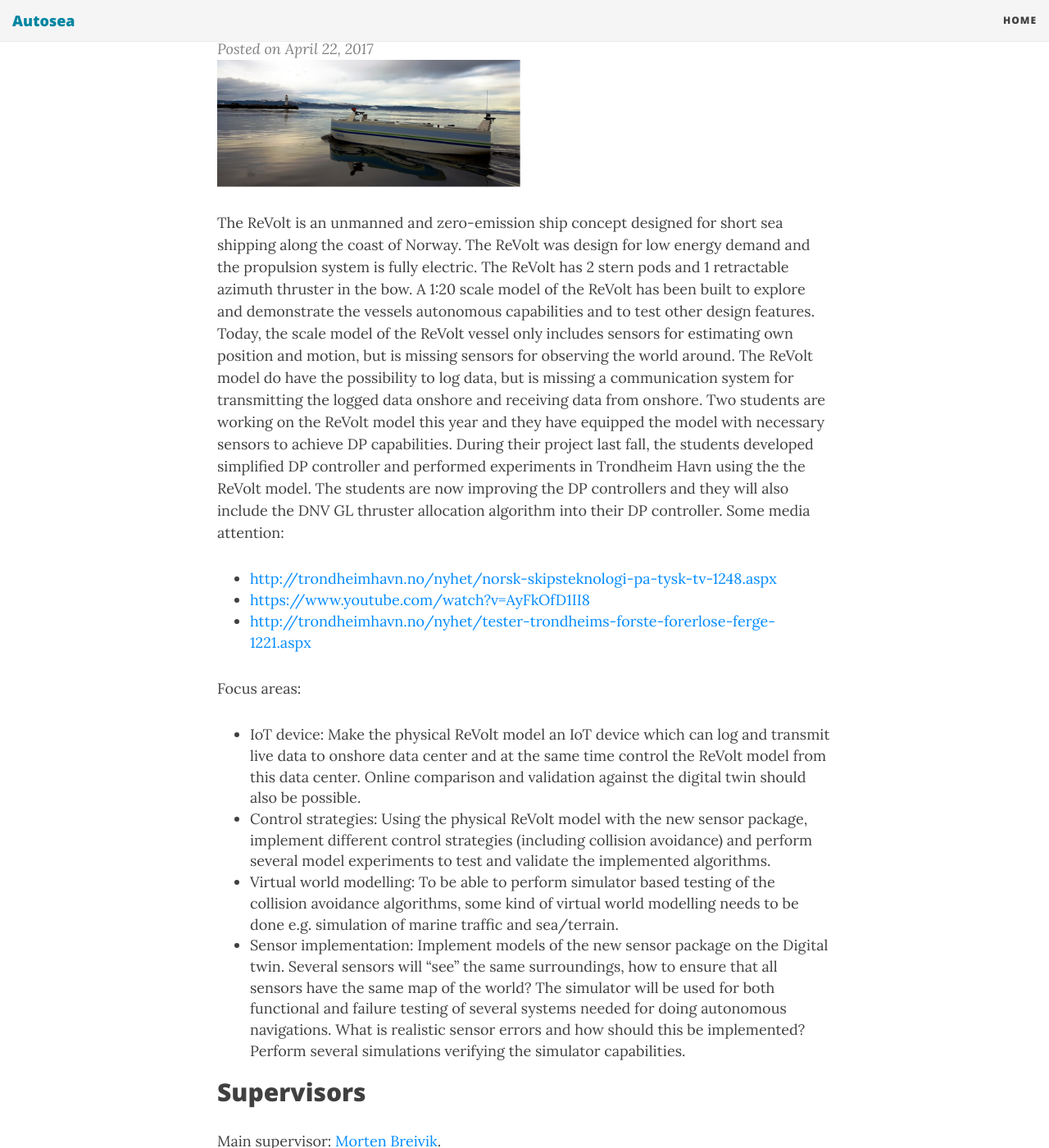
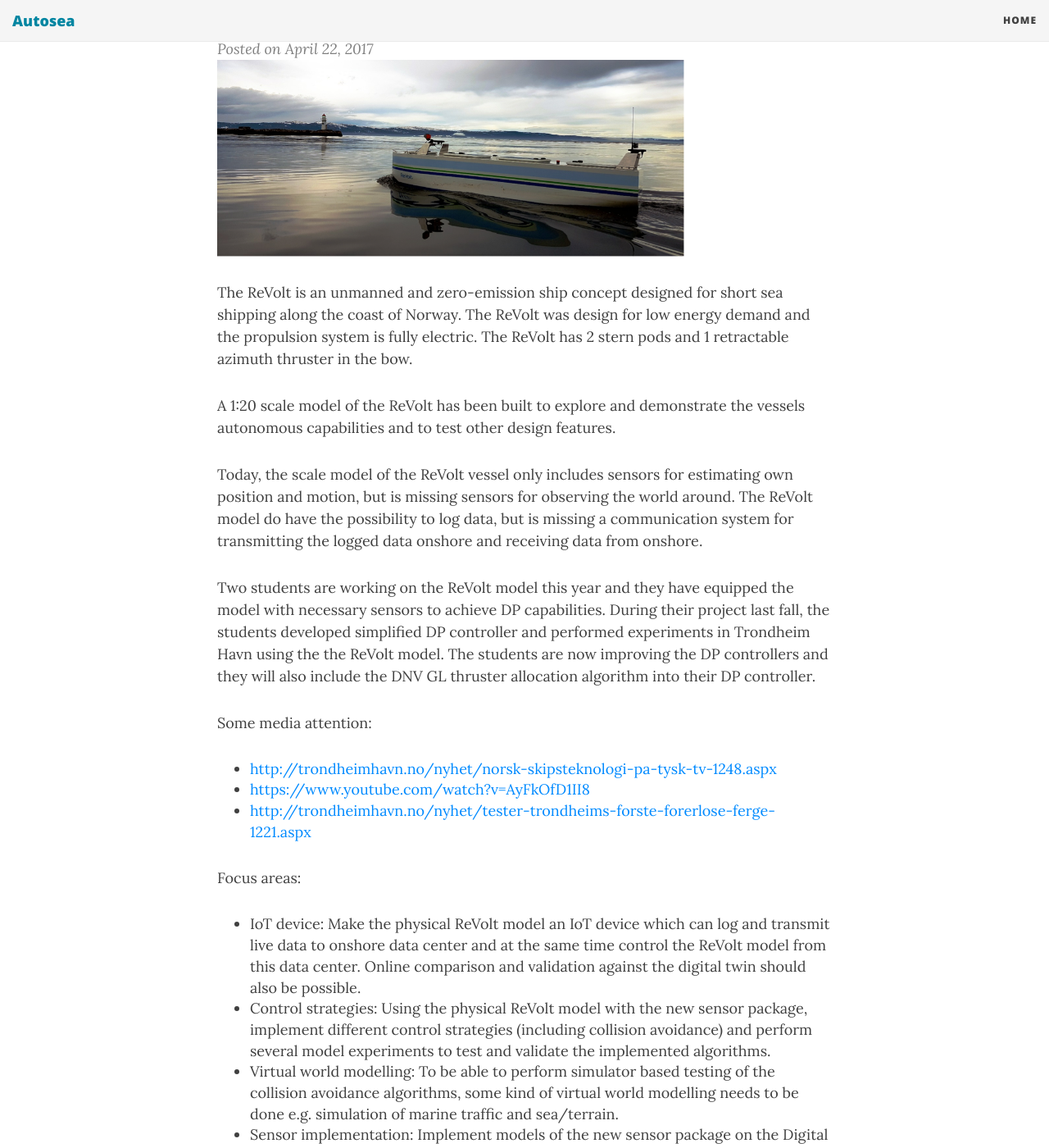
Before and after one commit to autosit/autosit.github.io, a Jekyll site: the page built from _posts/2017-04-22-revolt.md, in a window 1280 px wide and 1400 px high, scrolled down 203 px. Shown: the whole window at 82% size. Built offline with Jekyll 4.4.1, drawn with Linux system fonts in a browser that asks for light colours; nearby versions of some CDN libraries.

Commit message:
revolt2017a

```diff
--- a/_posts/2017-04-22-revolt.md
+++ b/_posts/2017-04-22-revolt.md
@@ -4,12 +4,16 @@ title: ReVolt – Demonstration platform
 category: MISC
 ---
 
-| <img src="{{site.url}}/assets/revolt2.png" width="370"> |
+| <img src="{{site.url}}/assets/revolt2.png" width="570"> |
 
 The ReVolt is an unmanned and zero-emission ship concept designed for short sea shipping along the coast of Norway. The ReVolt was design for low energy demand and the propulsion system is fully electric. The ReVolt has 2 stern pods and 1 retractable azimuth thruster in the bow.
+
 A 1:20 scale model of the ReVolt has been built to explore and demonstrate the vessels autonomous capabilities and to test other design features.
+
 Today, the scale model of the ReVolt vessel only includes sensors for estimating own position and motion, but is missing sensors for observing the world around. The ReVolt model do have the possibility to log data, but is missing a communication system for transmitting the logged data onshore and receiving data from onshore.
+
 Two students are working on the ReVolt model this year and they have equipped the model with necessary sensors to achieve DP capabilities. During their project last fall, the students developed simplified DP controller and performed experiments in Trondheim Havn using the the ReVolt model. The students are now improving the DP controllers and they will also include the DNV GL thruster allocation algorithm into their DP controller.
+
 Some media attention:
 * [http://trondheimhavn.no/nyhet/norsk-skipsteknologi-pa-tysk-tv-1248.aspx](http://trondheimhavn.no/nyhet/norsk-skipsteknologi-pa-tysk-tv-1248.aspx)
 * [https://www.youtube.com/watch?v=AyFkOfD1II8](https://www.youtube.com/watch?v=AyFkOfD1II8)
@@ -21,7 +25,5 @@ Focus areas:
 * Virtual world  modelling: To be able to perform simulator based testing of the collision avoidance algorithms, some kind of virtual world modelling needs to be done e.g. simulation of marine traffic and sea/terrain.
 * Sensor implementation: Implement models of the new sensor package on the Digital twin. Several sensors will "see" the same surroundings, how to ensure that all sensors have the same map of the world? The simulator will be used for both functional and failure testing of several systems needed for doing autonomous navigations. What is realistic sensor errors and how should this be implemented? Perform several simulations verifying the simulator capabilities.
 
-
-## Supervisors
 Main supervisor: [Morten Breivik](http://www.ntnu.no/ansatte/morten.breivik). <br />
 Co-supervisors: Edmund Brekke, Tom Arne Pedersen (DNV GL), Øystein Engelhardtsen (DNV-GL).
```
